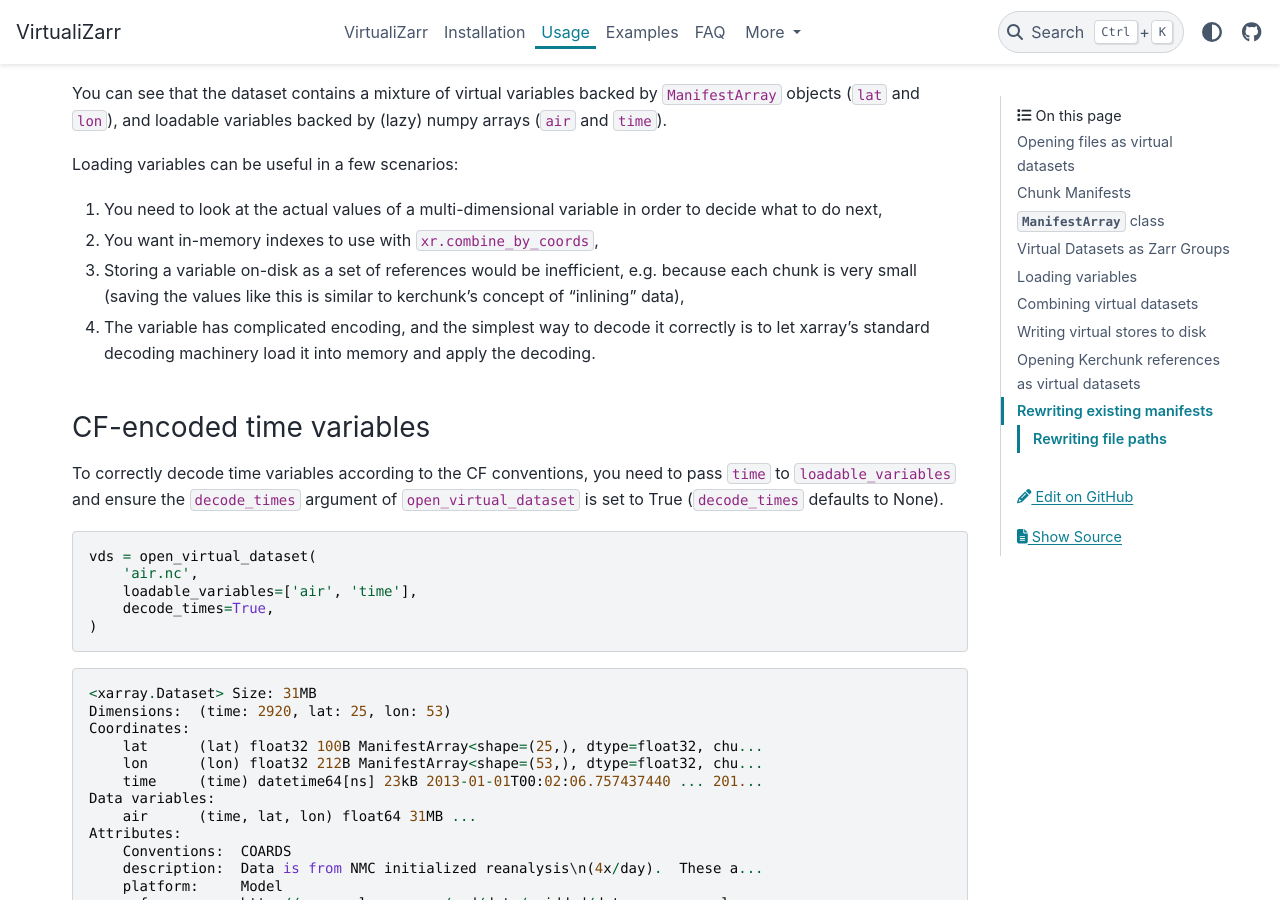
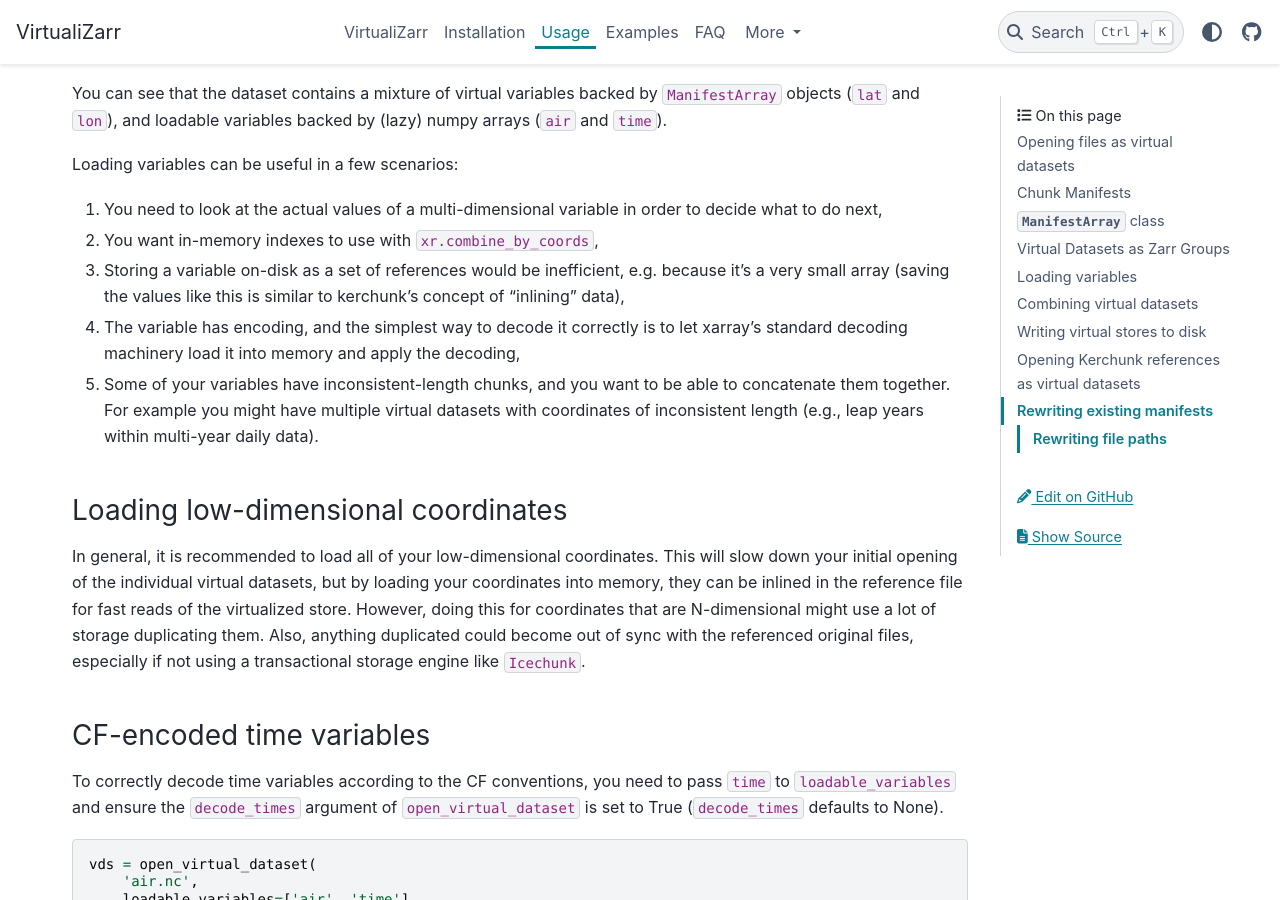
Before and after one commit to zarr-developers/VirtualiZarr, a Sphinx documentation site: the page built from docs/usage.md, in a window 1280 px wide and 900 px high, scrolled down 5933 px. Built offline with Sphinx 7.4.7 and the PyData theme 0.15.4, drawn with Linux system fonts in a browser that asks for light colours.

Commit message:
Updated docs for loading variables (#334)
* Updated docs for loading variables

* Remove accidental duplication of text

---------

Co-authored-by: Tom Nicholas <tom@cworthy.org>

```diff
--- a/docs/usage.md
+++ b/docs/usage.md
@@ -228,8 +228,16 @@ You can see that the dataset contains a mixture of virtual variables backed by `
 Loading variables can be useful in a few scenarios:
 1. You need to look at the actual values of a multi-dimensional variable in order to decide what to do next,
 2. You want in-memory indexes to use with ``xr.combine_by_coords``,
-3. Storing a variable on-disk as a set of references would be inefficient, e.g. because each chunk is very small (saving the values like this is similar to kerchunk's concept of "inlining" data),
-4. The variable has complicated encoding, and the simplest way to decode it correctly is to let xarray's standard decoding machinery load it into memory and apply the decoding.
+3. Storing a variable on-disk as a set of references would be inefficient, e.g. because it's a very small array (saving the values like this is similar to kerchunk's concept of "inlining" data),
+4. The variable has encoding, and the simplest way to decode it correctly is to let xarray's standard decoding machinery load it into memory and apply the decoding,
+5. Some of your variables have inconsistent-length chunks, and you want to be able to concatenate them together. For example you might have multiple virtual datasets with coordinates of inconsistent length (e.g., leap years within multi-year daily data).
+
+### Loading low-dimensional coordinates
+
+In general, it is recommended to load all of your low-dimensional coordinates.
+This will slow down your initial opening of the individual virtual datasets, but by loading your coordinates into memory, they can be inlined in the reference file for fast reads of the virtualized store.
+However, doing this for coordinates that are N-dimensional might use a lot of storage duplicating them.
+Also, anything duplicated could become out of sync with the referenced original files, especially if not using a transactional storage engine like `Icechunk`.
 
 ### CF-encoded time variables
 
```
